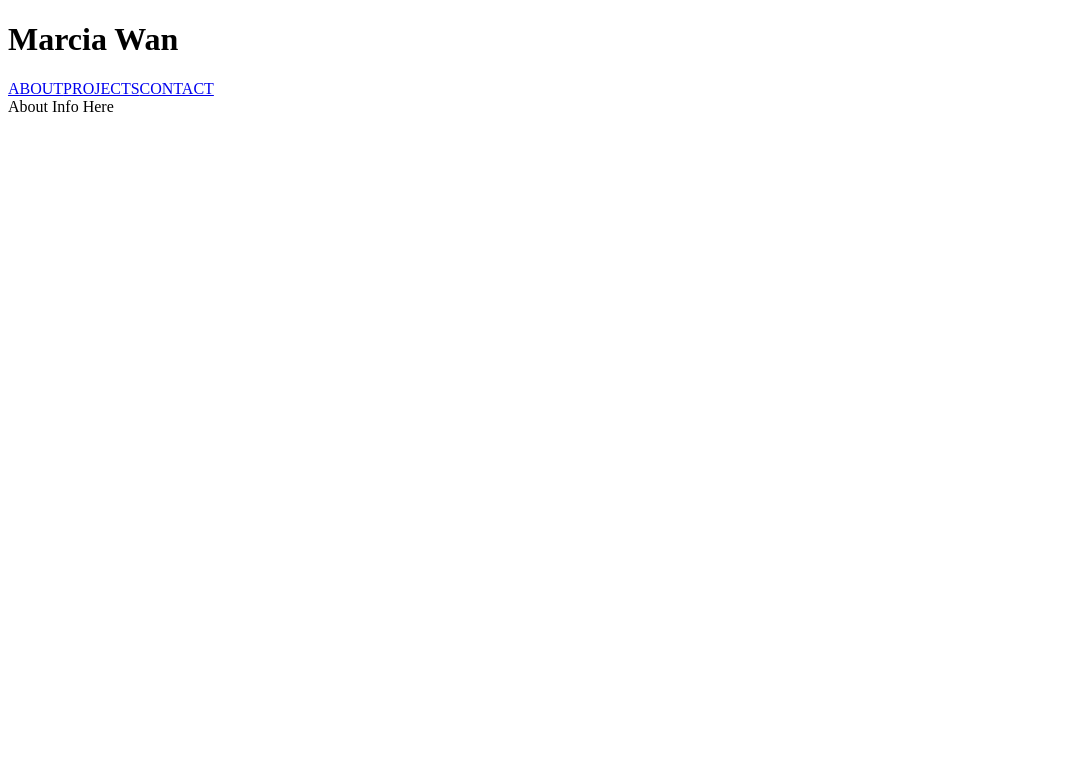
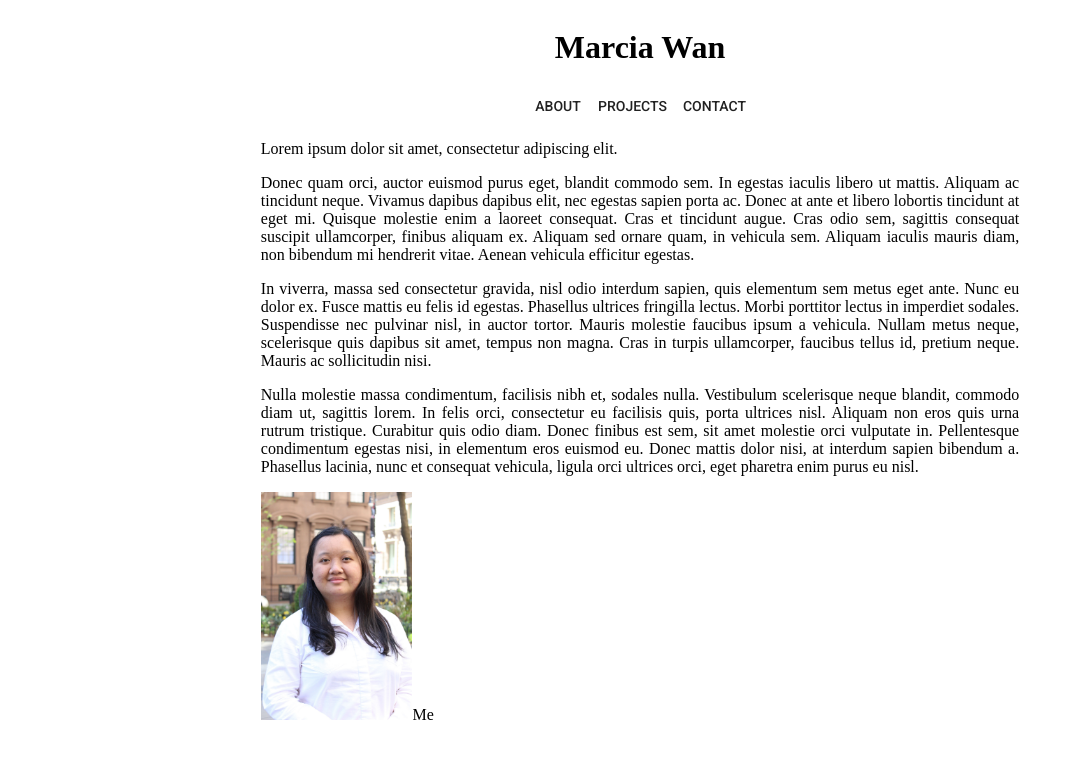
Before and after one commit to mwan0906/personal-page, a React app: page / in a window 1280 px wide. Shown: the whole page, without its empty margins (0-1074 px from the left). Built offline with nearby package versions, Linux system fonts and the light colour scheme.

Commit message:
added material-ui, main page

```diff
--- /dev/null
+++ b/client/components/Header.js
@@ -0,0 +1,45 @@
+import React from 'react';
+import { NavLink } from 'react-router-dom';
+import Button from '@material-ui/core/Button';
+import history from '../history';
+
+const possiblePages = ['about', 'projects', 'contact'];
+
+class Header extends React.Component {
+  checkUrl(e) {
+    const clicked = e.target;
+    if (
+      clicked.classList.contains('selected') ||
+      clicked.parentNode.classList.contains('selected')
+    )
+      e.preventDefault();
+  }
+
+  render() {
+    return (
+      <div id='header'>
+        <h1 onClick={() => history.push('/')}>Marcia Wan</h1>
+        <div id='nav'>
+          {possiblePages.map(pageName => (
+            <Button
+              to={`/${pageName}`}
+              component={NavLink}
+              activeClassName='selected'
+              activeStyle={{
+                backgroundColor: 'lightgray',
+                color: 'white'
+              }}
+              disableRipple={true}
+              onClick={this.checkUrl}
+              key={pageName}
+            >
+              {pageName.toUpperCase()}
+            </Button>
+          ))}
+        </div>
+      </div>
+    );
+  }
+}
+
+export default Header;
--- /dev/null
+++ b/client/components/MainPage.js
@@ -0,0 +1,52 @@
+import React from 'react';
+
+const MainPage = props => {
+  return (
+    <div id="body">
+      <section>
+        <p>Lorem ipsum dolor sit amet, consectetur adipiscing elit.</p>
+      </section>
+      <section>
+        <p>
+          Donec quam orci, auctor euismod purus eget, blandit commodo sem. In
+          egestas iaculis libero ut mattis. Aliquam ac tincidunt neque. Vivamus
+          dapibus dapibus elit, nec egestas sapien porta ac. Donec at ante et
+          libero lobortis tincidunt at eget mi. Quisque molestie enim a laoreet
+          consequat. Cras et tincidunt augue. Cras odio sem, sagittis consequat
+          suscipit ullamcorper, finibus aliquam ex. Aliquam sed ornare quam, in
+          vehicula sem. Aliquam iaculis mauris diam, non bibendum mi hendrerit
+          vitae. Aenean vehicula efficitur egestas.
+        </p>
+        <p>
+          In viverra, massa sed consectetur gravida, nisl odio interdum sapien,
+          quis elementum sem metus eget ante. Nunc eu dolor ex. Fusce mattis eu
+          felis id egestas. Phasellus ultrices fringilla lectus. Morbi porttitor
+          lectus in imperdiet sodales. Suspendisse nec pulvinar nisl, in auctor
+          tortor. Mauris molestie faucibus ipsum a vehicula. Nullam metus neque,
+          scelerisque quis dapibus sit amet, tempus non magna. Cras in turpis
+          ullamcorper, faucibus tellus id, pretium neque. Mauris ac sollicitudin
+          nisi.
+        </p>
+      </section>
+      <section>
+        <p>
+          Nulla molestie massa condimentum, facilisis nibh et, sodales nulla.
+          Vestibulum scelerisque neque blandit, commodo diam ut, sagittis lorem.
+          In felis orci, consectetur eu facilisis quis, porta ultrices nisl.
+          Aliquam non eros quis urna rutrum tristique. Curabitur quis odio diam.
+          Donec finibus est sem, sit amet molestie orci vulputate in.
+          Pellentesque condimentum egestas nisi, in elementum eros euismod eu.
+          Donec mattis dolor nisi, at interdum sapien bibendum a. Phasellus
+          lacinia, nunc et consequat vehicula, ligula orci ultrices orci, eget
+          pharetra enim purus eu nisl.
+        </p>
+        <p>
+          <img src="/images/portrait (large).jpeg" />
+          Me
+        </p>
+      </section>
+    </div>
+  );
+};
+
+export default MainPage;
--- a/client/components/header.js
+++ /dev/null
@@ -1,19 +0,0 @@
-import React from 'react';
-import { NavLink } from 'react-router-dom';
-
-const possiblePages = ['about', 'projects', 'contact'];
-
-const Header = () => {
-  return (
-    <div id="header">
-      <h1>Marcia Wan</h1>
-      {possiblePages.map(pageName => (
-        <NavLink to={`/${pageName}`} activeClassName="selected">
-          {pageName.toUpperCase()}
-        </NavLink>
-      ))}
-    </div>
-  );
-};
-
-export default Header;
--- a/client/components/index.js
+++ b/client/components/index.js
@@ -1,5 +1,5 @@
 import React from 'react';
-import Header from './header';
+import Header from './Header';
 import Routes from './routes';
 
 export default () => {
--- a/client/components/routes.js
+++ b/client/components/routes.js
@@ -3,12 +3,13 @@ import { Route, Switch } from 'react-router-dom';
 import About from './about';
 import Projects from './projects';
 import Contact from './contact';
+import MainPage from './MainPage';
 
 export default () => (
   <Switch>
     <Route path="/about" component={About} />
     <Route path="/projects" component={Projects} />
     <Route path="/contact" component={Contact} />
-    <Route component={About} />
+    <Route component={MainPage} />
   </Switch>
 );
--- a/package.json
+++ b/package.json
@@ -14,6 +14,7 @@
   "author": "",
   "license": "ISC",
   "dependencies": {
+    "@material-ui/core": "^3.9.3",
     "express": "^4.17.0",
     "history": "^4.9.0",
     "path": "^0.12.7",
--- a/public/index.html
+++ b/public/index.html
@@ -2,6 +2,7 @@
 <html>
     <head>
         <link rel="stylesheet" href="/style.css" />
+        <link rel="stylesheet" href="https://fonts.googleapis.com/css?family=Roboto:300,400,500">
         <script defer src="/bundle.js"></script>
         <title>M. Wan</title>
     </head>
--- a/public/style.css
+++ b/public/style.css
@@ -1,3 +1,18 @@
-.selected {
-  background-color: gray;
+#header {
+  display: flex;
+  flex-direction: column;
+  text-align: center;
 }
+
+#body {
+  width: 60%;
+  margin: auto;
+}
+
+section {
+  text-align: justify;
+}
+
+img {
+  width: 20%;
+}
--- a/webpack.config.js
+++ b/webpack.config.js
@@ -1,22 +1,23 @@
 "use strict";
 const path = require('path');
+const isDev = process.env.NODE_ENV === 'development'
 
 module.exports = {
-  entry: "./client/index.js",
-  mode: "production",
+  entry: './client/index.js',
+  mode: isDev ? 'development' : 'production',
   output: {
     path: __dirname,
-    filename: "./public/bundle.js"
+    filename: './public/bundle.js'
   },
   resolve: {
-    extensions: [".js", ".jsx"]
+    extensions: ['.js', '.jsx']
   },
   module : {
     rules : [
       {
         test : /.jsx?$/,
-        loader : "babel-loader",
-        options : { presets : ["@babel/react"]}
+        loader : 'babel-loader',
+        options : { presets : ['@babel/react']}
 
       }
     ]
```
Also changed, not shown: public/images/portrait (large).jpeg (added), 1 other file.
